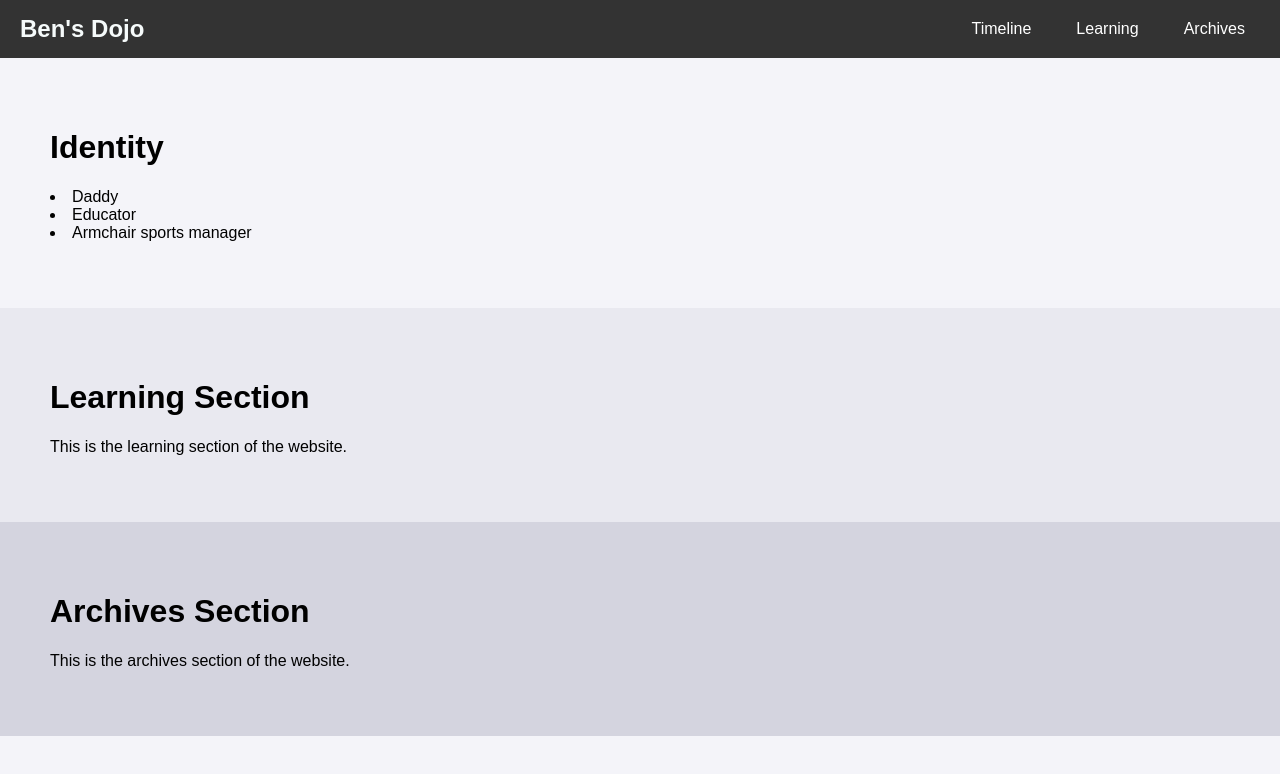
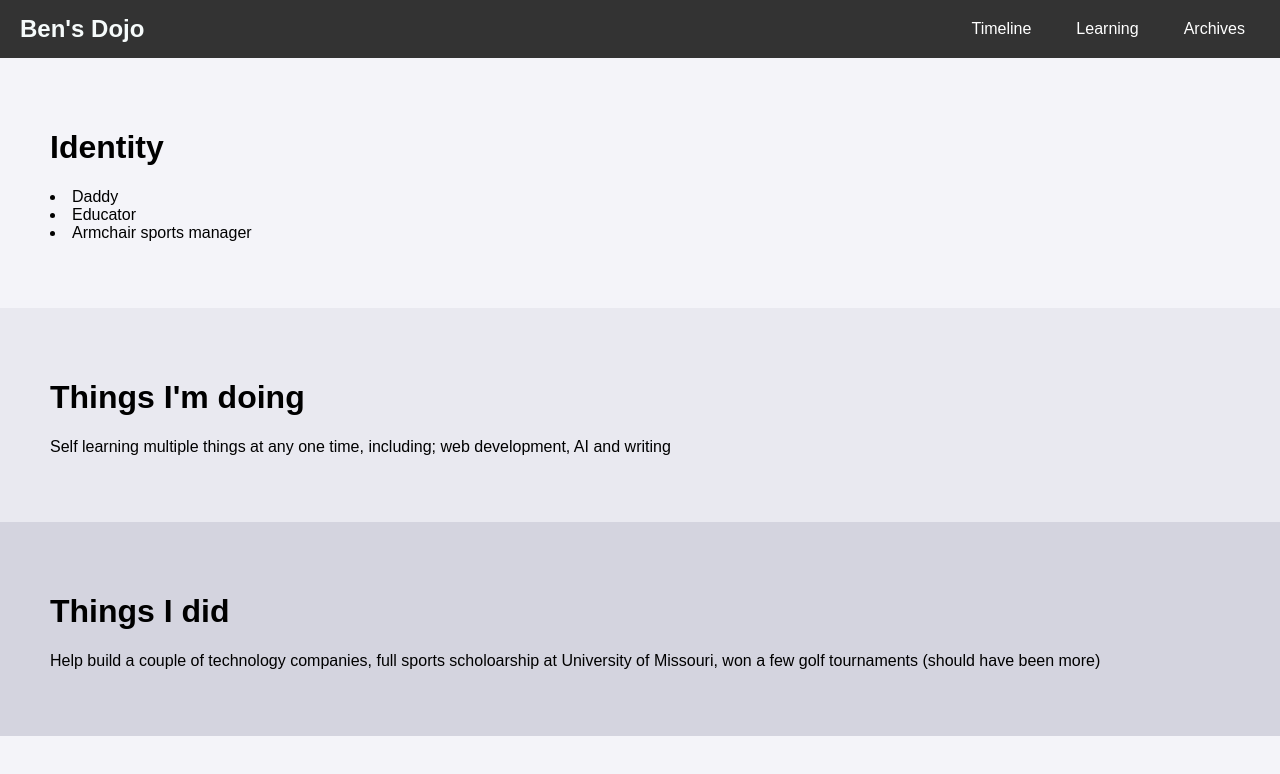
Before and after one commit to bensdojo/bensdojo.github.io, a plain HTML site: page index.html in a window 1280 px wide. Drawn offline with Linux system fonts and the light colour scheme.

Commit message:
modified:   index.html

```diff
--- a/index.html
+++ b/index.html
@@ -93,12 +93,12 @@
         <p><li>Daddy</li> <li>Educator</li><li>Armchair sports manager</li></p>
     </div>
     <div id="learning" style="padding: 50px; background-color: #e9e9f0;">
-        <h1>Learning Section</h1>
-        <p>This is the learning section of the website.</p>
+        <h1>Things I'm doing</h1>
+        <p>Self learning multiple things at any one time, including; web development, AI and writing</p>
     </div>
     <div id="archives" style="padding: 50px; background-color: #d4d4df;">
-        <h1>Archives Section</h1>
-        <p>This is the archives section of the website.</p>
+        <h1>Things I did</h1>
+        <p>Help build a couple of technology companies, full sports scholoarship at University of Missouri, won a few golf tournaments (should have been more)</p>
     </div>
 </body>
 </html>
```
